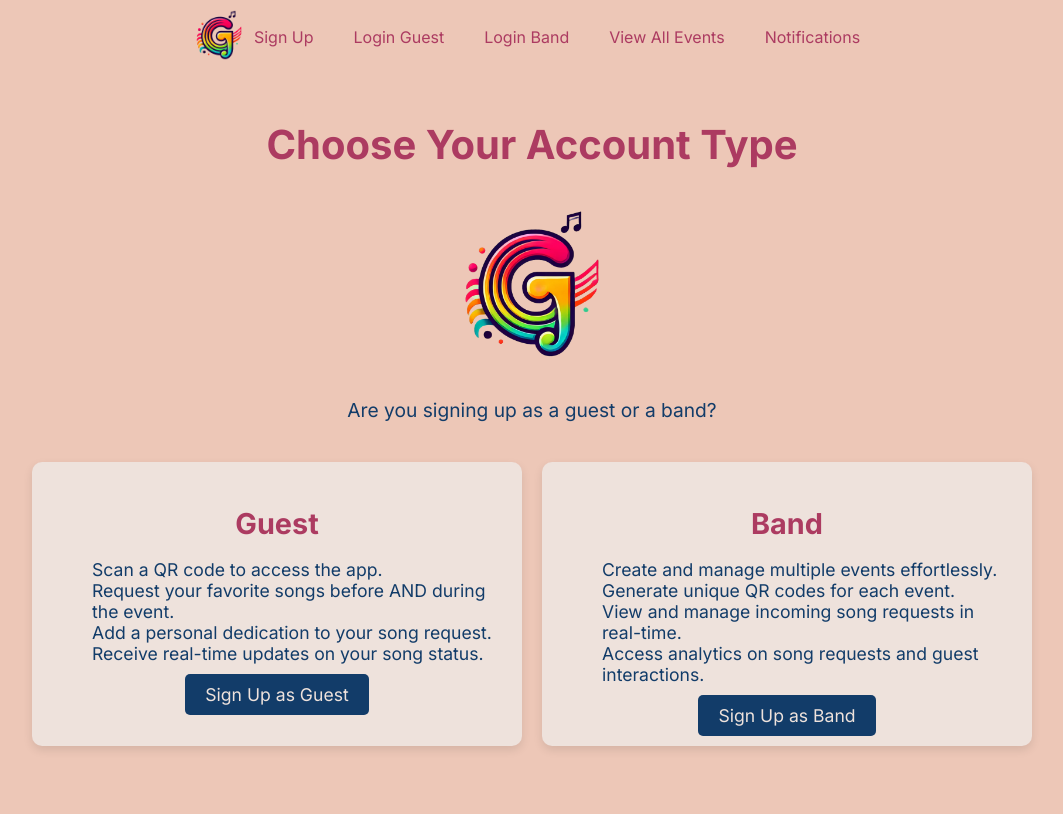
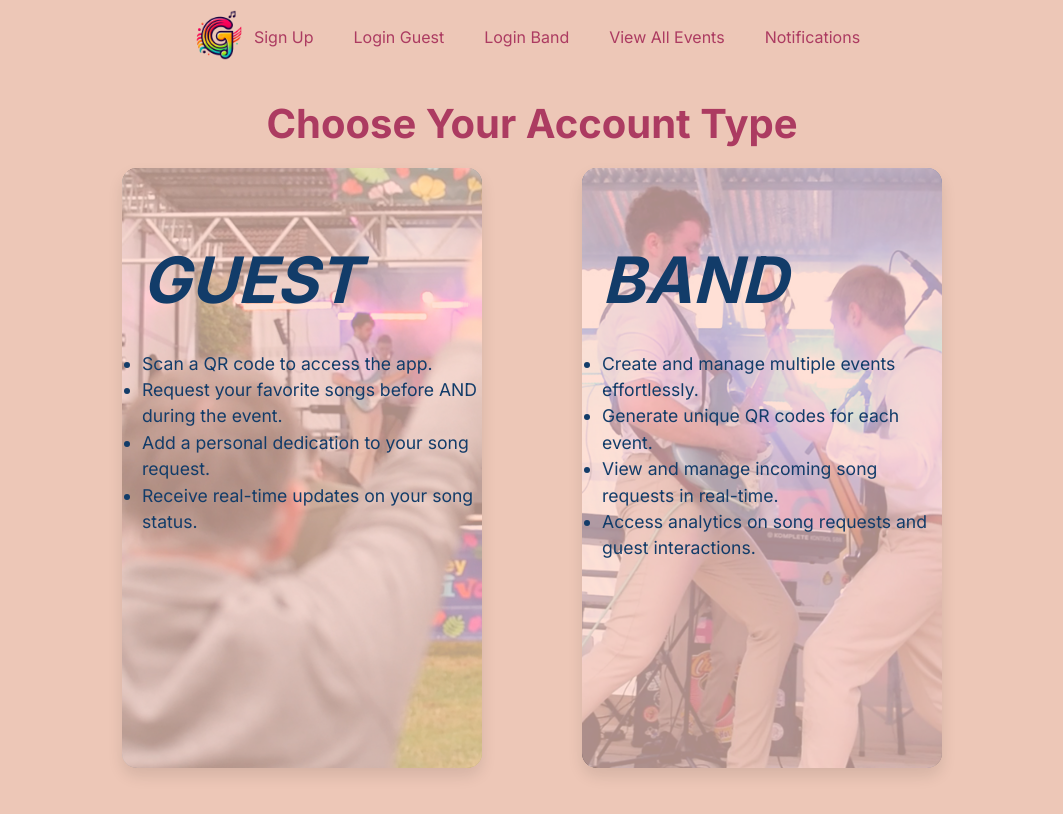
Before and after one commit to MrRumble/GrooveQueue, a React (Create React App) app in the folder frontend/: page /signup in a window 1280 px wide. Shown: the top 814 px of the page, without its empty margins (108-1171 px from the left). Built offline with nearby package versions, Linux system fonts and the light colour scheme.

Commit message:
Sign Up Page, tiles created for signing up band or guest with ncie images included

```diff
--- a/frontend/src/pages/SignUpPage/SignUpPage.css
+++ b/frontend/src/pages/SignUpPage/SignUpPage.css
@@ -8,67 +8,73 @@
     text-align: center;
   }
 
-.groovequeue-logo {
-    display: block;
-    margin: 20px auto; /* Center the logo */
-    max-width: 150px; /* Adjust the size as necessary */
-    height: auto; /* Maintain aspect ratio */
+  .signup-header {
+    font-size: 2.5em;
+    color: #AC3B61;
+    margin-bottom: 20px;
   }
 
-.signup-selection-container .signup-header {
-    font-size: 2.5em; /* Adjusted size for consistency */
-    color: #AC3B61; /* Specific color for header */
-    margin-bottom: 20px;
-    line-height: 1.2; /* Adjust line height as needed */
-}
-
-.signup-paragraph {
-    font-size: 1.2em; /* Font size for paragraphs */
-
-    margin-bottom: 40px;
-}
 
   .info-boxes {
     display: flex;
     justify-content: space-around;
     width: 100%;
-    max-width: 1000px; /* Adjusted for better layout */
-    flex-wrap: wrap; /* Allows wrapping on smaller screens */
-    gap: 20px; /* Space between boxes */
+    max-width: 900px; /* Reduced max-width for a more compact layout */
+    gap: 20px;
+    flex-wrap: wrap;
   }
 
   .info-box {
-    background-color: #EEE2DC;
-    border-radius: 10px;
-    box-shadow: 0px 4px 10px rgba(0, 0, 0, 0.1);
+    position: relative;
+    width: 40%;
+    height: 600px;
+    background-size: cover;
+    background-position: center;
+    border-radius: 15px;
+    box-shadow: 0 8px 15px rgba(0, 0, 0, 0.1);
+    overflow: hidden;
+    transition: transform 0.3s ease-in-out;
+  }
+
+  /* Always show beige overlay */
+  .overlay {
+    position: absolute;
+    top: 0;
+    left: 0;
+    width: 100%;
+    height: 100%;
+    background-color: rgba(255, 210, 195, 0.675); /* Beige hue with 80% opacity */
+    color: #EEE2DC;
+    display: flex;
+    flex-direction: column;
+    justify-content: start;
+    align-items: center;
     padding: 20px;
-    width: 45%;
-    text-align: center;
+    transition: background-color 0.3s ease-in-out;
+  }
+
+  .info-box:hover .overlay {
+    background-color: rgba(255, 229, 200, 0.905); /* Darker beige hue on hover */
+  }
+
+  .info-box:hover {
+    transform: scale(1.05); /* Slightly scale up the tile */
   }
 
   .info-box-header {
-    font-size: 1.8em; /* Font size for info box header */
-    color: #AC3B61; /* Specific color for box headers */
+    font-size: 4em;
+    font-style: italic;
     margin-bottom: 15px;
+    align-self: flex-start;
+    color: #123c69;
   }
 
   .info-box-paragraph {
-    list-style-type: none;
-    font-size: 1.1em; /* Font size for box paragraphs */
+    font-size: 1.1em;
+    color: #123c69;
     margin-bottom: 20px;
+    margin-right: 10px;
     text-align: left;
+    padding: 0;
+    line-height: 1.5;
   }
-
-.signup-button {
-    background-color: #123c69;
-    color: #EEE2DC;
-    padding: 10px 20px;
-    border-radius: 5px;
-    text-decoration: none;
-    font-size: 1.1em;
-    transition: background-color 0.3s;
-}
-
-.signup-button:hover {
-    background-color: #1962af;
-}
--- a/frontend/src/pages/SignUpPage/SignUpPage.jsx
+++ b/frontend/src/pages/SignUpPage/SignUpPage.jsx
@@ -3,6 +3,8 @@ import { Link } from 'react-router-dom';
 import './SignUpPage.css';
 import Navbar from '../../components/Navbar/Navbar';
 import grooveQueueLogo from '../../assets/GrooveQueueLogo.png'; // Adjust the path as needed
+import guestImage from '../../assets/guest.jpg'; // Your Guest photo
+import bandImage from '../../assets/band.jpg'; // Your Band photo
 
 const SignupPage = () => {
   return (
@@ -10,36 +12,35 @@ const SignupPage = () => {
       <Navbar />
       <h1 className="signup-header">Choose Your Account Type</h1>
 
-      {/* Include the GrooveQueue logo here */}
-      <img src={grooveQueueLogo} alt="GrooveQueue Logo" className="groovequeue-logo" />
-
-      <p className="signup-paragraph">Are you signing up as a guest or a band?</p>
-
       <div className="info-boxes">
-        <div className="info-box">
-          <h2 className="info-box-header">Guest</h2>
+        {/* Guest Signup Tile */}
+        <Link to="/signupguest" className="info-box" style={{ backgroundImage: `url(${guestImage})` }}>
+          <div className="overlay">
+            <h2 className="info-box-header">GUEST</h2>
             <ul className="info-box-paragraph">
               <li>Scan a QR code to access the app.</li>
               <li>Request your favorite songs before AND during the event.</li>
               <li>Add a personal dedication to your song request.</li>
               <li>Receive real-time updates on your song status.</li>
             </ul>
-          <Link to="/signupguest" className="signup-button">Sign Up as Guest</Link>
           </div>
+        </Link>
 
-        <div className="info-box">
-          <h2 className="info-box-header">Band</h2>
+        {/* Band Signup Tile */}
+        <Link to="/signupband" className="info-box" style={{ backgroundImage: `url(${bandImage})` }}>
+          <div className="overlay">
+            <h2 className="info-box-header">BAND</h2>
             <ul className="info-box-paragraph">
               <li>Create and manage multiple events effortlessly.</li>
               <li>Generate unique QR codes for each event.</li>
               <li>View and manage incoming song requests in real-time.</li>
               <li>Access analytics on song requests and guest interactions.</li>
             </ul>
-          <Link to="/signupband" className="signup-button">Sign Up as Band</Link>
           </div>
+        </Link>
       </div>
     </div>
   );
-}
+};
 
 export default SignupPage;
```
Also changed, not shown: frontend/src/assets/band.jpg (added), frontend/src/assets/guest.jpg (added). Lines whose indentation alone changed are shown as unchanged.
